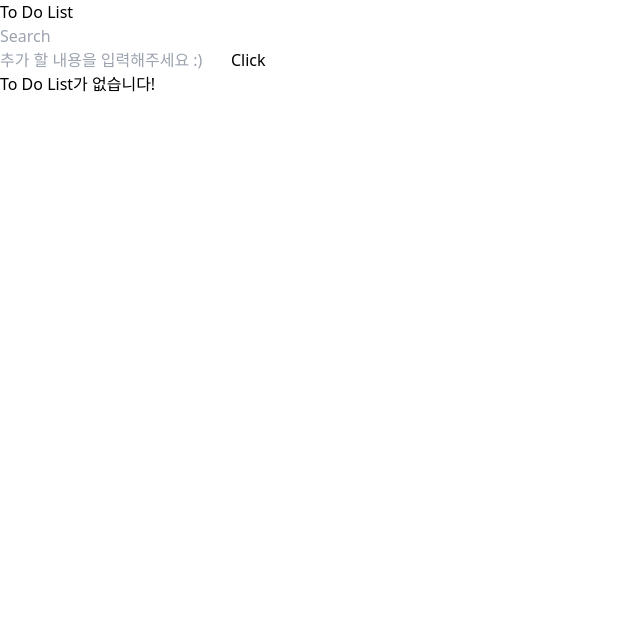
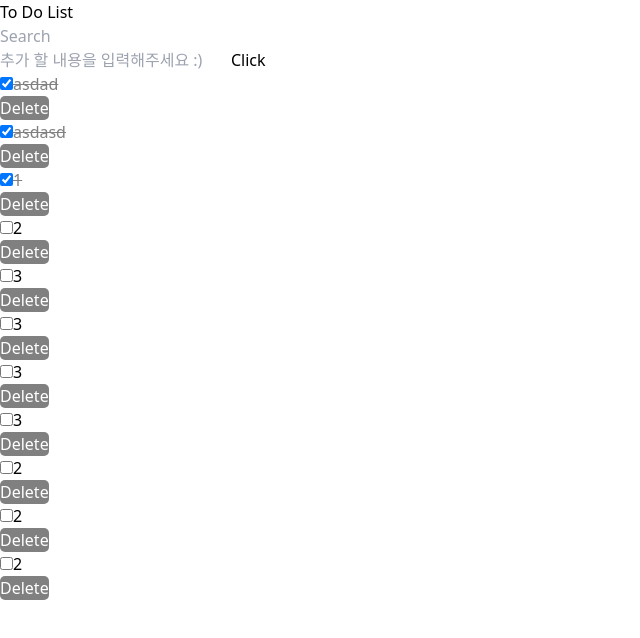
Before and after one commit to sareum-k/todo-vue3, a Vue app: page / in a window 1280 px wide. Shown: the top 638 px of the page, without its empty margins (0-640 px from the left). Built offline with nearby package versions, Linux system fonts and the light colour scheme; data requests are answered from the project's data file.

Commit message:
json server를 이용한 CRUD 적용

```diff
--- a/db.json
+++ b/db.json
@@ -1,34 +1,59 @@
 {
   "todos": [
     {
-      "content": "1234",
-      "completed": false,
-      "id": 1
-    },
-    {
-      "content": "asd",
-      "completed": false,
-      "id": 2
-    },
-    {
-      "content": "test",
-      "completed": false,
-      "id": 3
-    },
-    {
-      "content": "wow",
-      "completed": false,
-      "id": 4
-    },
-    {
-      "content": "123",
-      "completed": false,
+      "content": "asdad",
+      "completed": true,
       "id": 5
     },
     {
-      "content": "ㅃㅃㅃㅃ",
+      "content": "asdasd",
+      "completed": true,
+      "id": 6
+    },
+    {
+      "content": "1",
+      "completed": true,
+      "id": 7
+    },
+    {
+      "content": "2",
       "completed": false,
-      "id": 6
+      "id": 9
+    },
+    {
+      "content": "3",
+      "completed": false,
+      "id": 11
+    },
+    {
+      "content": "3",
+      "completed": false,
+      "id": 12
+    },
+    {
+      "content": "3",
+      "completed": false,
+      "id": 13
+    },
+    {
+      "content": "3",
+      "completed": false,
+      "id": 14
+    },
+    {
+      "content": "2",
+      "completed": false,
+      "id": 15
+    },
+    {
+      "content": "2",
+      "completed": false,
+      "id": 16
+    },
+    {
+      "content": "2",
+      "completed": false,
+      "id": 17
     }
   ]
 }
--- a/src/components/TodoList.vue
+++ b/src/components/TodoList.vue
@@ -15,6 +15,7 @@ const itemStyle = {
 
 const emit = defineEmits<{
   (event: 'delete-item', value: number): void
+  (event: 'toggle-item', value: number): void
 }>()
 </script>
 
@@ -28,7 +29,11 @@ const emit = defineEmits<{
       class="border p-3 rounded-md text-sm flex justify-between items-center"
     >
       <div class="space-x-1 flex items-center w-full">
-        <input type="checkbox" v-model="item.completed" />
+        <input
+          type="checkbox"
+          :checked="item.completed"
+          @change="emit('toggle-item', index)"
+        />
         <label :style="item.completed ? itemStyle : ''"
           >{{ item.content }}
         </label>
--- a/src/views/HomeView.vue
+++ b/src/views/HomeView.vue
@@ -26,8 +26,41 @@ const addItem = async (item: any) => {
     console.log(err)
   }
 }
-const deleteItem = (index: number) => {
-  itemList.value.splice(index, 1)
+
+const getItemList = async () => {
+  try {
+    const res = await axios.get('http://localhost:3000/todos')
+    itemList.value = res.data
+  } catch (err) {
+    alert('에러가 있습니다. 관리자에게 문의해주세요!')
+    console.log(err)
+  }
+}
+
+getItemList()
+
+const deleteItem = async (index: number) => {
+  const id = itemList.value[index].id
+  try {
+    await axios.delete(`http://localhost:3000/todos/${id}`)
+    itemList.value.splice(index, 1)
+  } catch (err) {
+    alert('에러가 있습니다. 관리자에게 문의해주세요!')
+    console.log(err)
+  }
+}
+
+const updateItem = async (index: number) => {
+  const id = itemList.value[index].id
+  try {
+    await axios.patch(`http://localhost:3000/todos/${id}`, {
+      completed: !itemList.value[index].completed,
+    })
+    itemList.value[index].completed = !itemList.value[index].completed
+  } catch (err) {
+    alert('에러가 있습니다. 관리자에게 문의해주세요!')
+    console.log(err)
+  }
 }
 
 const filteredItemList = computed(() => {
@@ -50,6 +83,10 @@ const filteredItemList = computed(() => {
       placeholder="Search"
     />
     <TodoSimpleForm @add-item="addItem" />
-    <TodoList :itemList="filteredItemList" @delete-item="deleteItem" />
+    <TodoList
+      :itemList="filteredItemList"
+      @delete-item="deleteItem"
+      @toggle-item="updateItem"
+    />
   </div>
 </template>
```
